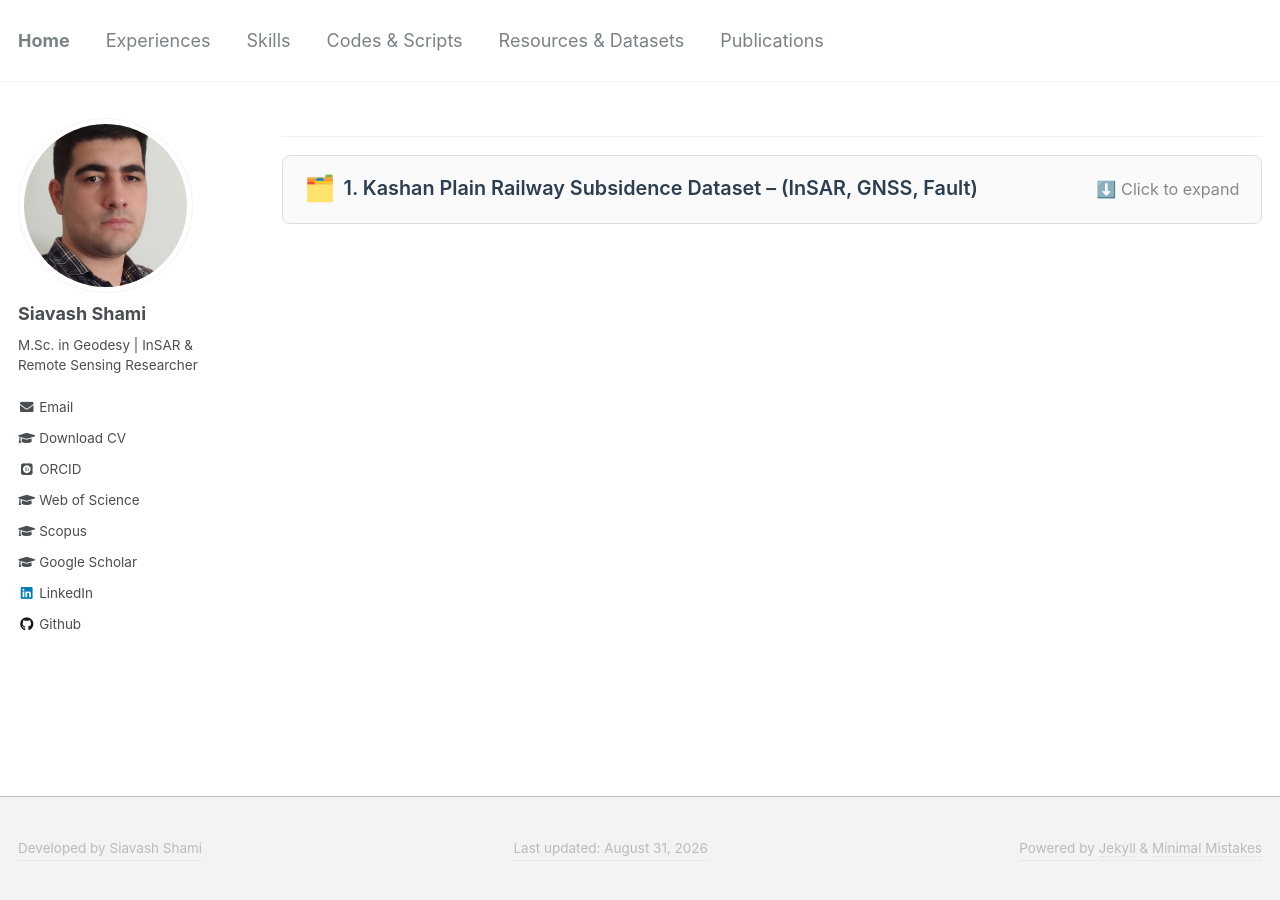
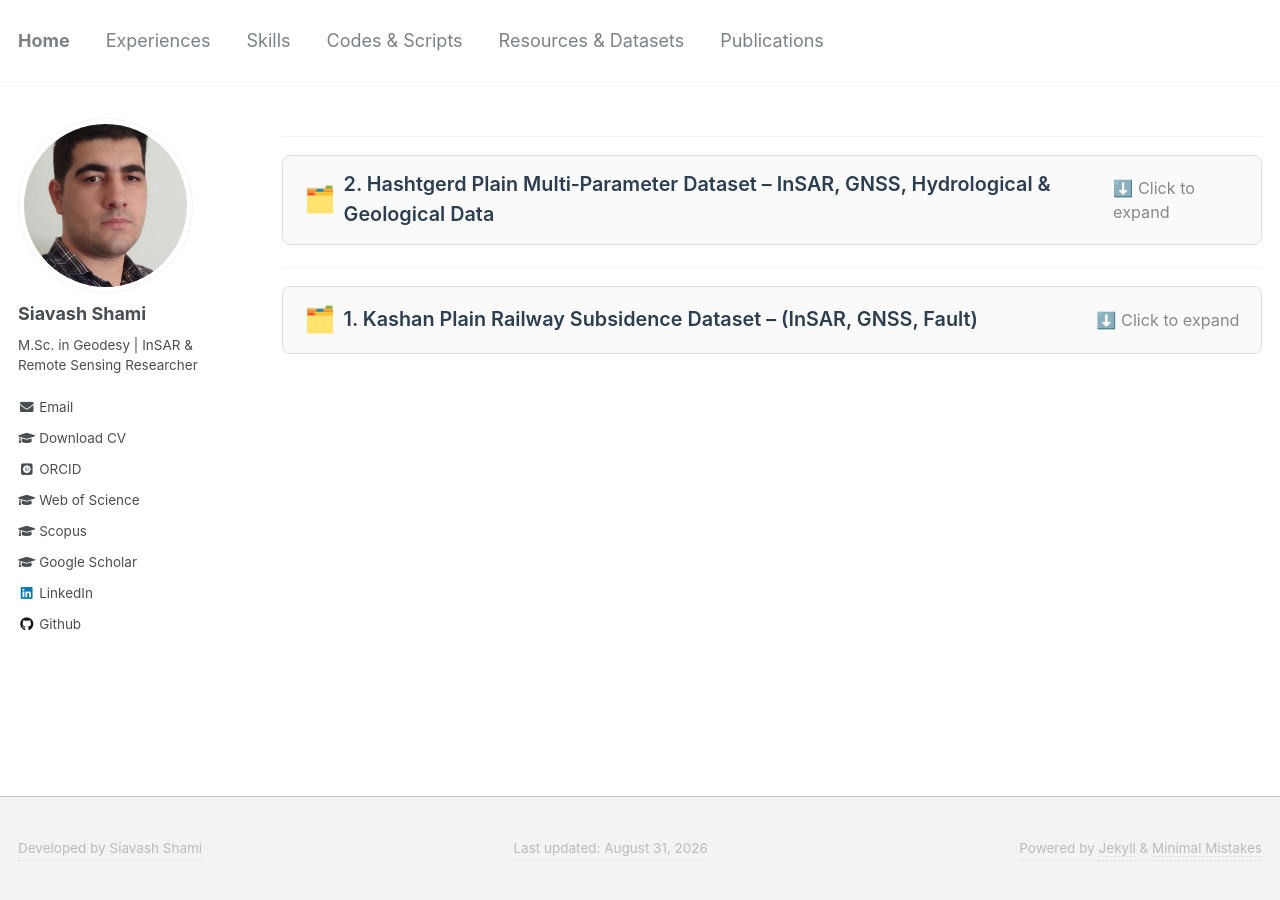
Before and after one commit to siavashshami/siavashshami.github.io, a Jekyll site: the page built from _pages/resources_datasets.md, in a window 1280 px wide. Built offline with Jekyll 4.4.1, drawn with Linux system fonts in a browser that asks for light colours; some web fonts are replaced.

Commit message:
Update resources_datasets.md

```diff
--- a/_pages/resources_datasets.md
+++ b/_pages/resources_datasets.md
@@ -6,6 +6,42 @@ permalink: /resources_datasets/
 author_profile: true
 
 ---
+---
+<details style="border: 1px solid #ddd; border-radius: 8px; padding: 0.8rem 1.2rem; margin-bottom: 1.2rem; background: #fafafa; transition: all 0.2s;">
+  <summary style="font-size: 1.1rem; font-weight: 600; color: #2c3e50; cursor: pointer; list-style: none; display: flex; align-items: center; gap: 8px;">
+    <span style="font-size: 1.4rem;">🗂️</span>
+    2. Hashtgerd Plain Multi‑Parameter Dataset – InSAR, GNSS, Hydrological & Geological Data
+    <span style="margin-left: auto; font-size: 0.9rem; color: #888; font-weight: 400;">
+      ⬇️ Click to expand
+    </span>
+  </summary>
+
+  <div style="padding-top: 1rem; border-top: 1px solid #eee; margin-top: 0.8rem;">
+
+    <p style="font-size: 1rem; line-height: 1.7; color: #444;">
+      <strong>📌 Description:</strong><br>
+This comprehensive dataset compiles multi‑source geospatial and deformation measurements for the Hashtgerd plain, Iran, to support integrated analysis of land subsidence and its driving factors. It includes Sentinel‑1 InSAR displacement time‑series (ascending and descending) processed using NSBAS, GNSS observations for independent validation and velocity estimation, piezometric well data for groundwater level monitoring, and landcover classification layers. In addition, the dataset provides key geological and hydrogeological shapefiles, including Hashtgerd aquifer boundaries, basin extents, geoelectric sections and borehole logs, and the regional Alborz geology map. All data are provided in standard GIS‑compatible formats (CSV, GeoTIFF, Shapefile), enabling multi‑layered spatial analysis of subsidence patterns, groundwater dynamics, lithological controls, and landcover influences for hazard assessment and water‑resource management in this subsiding region.
+</p>
+
+    <div style="display: flex; flex-wrap: wrap; gap: 1.5rem; margin: 1rem 0; font-size: 0.95rem; background: #f0f4f8; padding: 0.8rem 1.2rem; border-radius: 6px;">
+      <span><strong>📁 Format:</strong> dat & GeoTIFF & CSV & Shapefile</span>
+      <span><strong>💾 Size:</strong> 6 MB (compressed)</span>
+    </div>
+
+    <p style="margin: 0.8rem 0 0.4rem;">
+      <strong>📥 Download Link:</strong><br>
+      <a href="https://drive.google.com/file/d/1VvOgCADE0OXPXFD_a1mTSFcPd3_MQiZZ/view?usp=sharing" target="_blank" style="color: #3498db; text-decoration: none; border-bottom: 1px dotted #3498db;">
+        🔗 Download from Google Drive
+      </a>
+    </p>
+
+    <div style="margin-top: 1.2rem; padding: 0.8rem 1rem; background: #f9f9f9; border-left: 4px solid #3498db; border-radius: 4px; font-size: 0.92rem; color: #555;">
+      <strong>📜 Citation:</strong><br>
+      Khoshlahjeh Azar, M., Shami, S., Nilfouroushan, F., Salimi, M., Ghayoor Bolorfroshan, M., & Reshadi, M. A. M. (2022). Integrated analysis of Hashtgerd plain deformation, using Sentinel-1 SAR, geological and hydrological data. Scientific reports
+    </div>
+
+  </div>
+</details>
 ---
 <details style="border: 1px solid #ddd; border-radius: 8px; padding: 0.8rem 1.2rem; margin-bottom: 1.2rem; background: #fafafa; transition: all 0.2s;">
   <summary style="font-size: 1.1rem; font-weight: 600; color: #2c3e50; cursor: pointer; list-style: none; display: flex; align-items: center; gap: 8px;">
```
